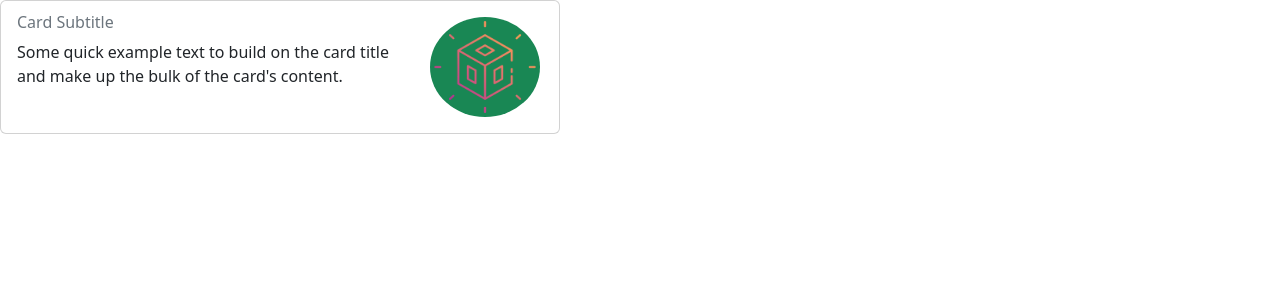
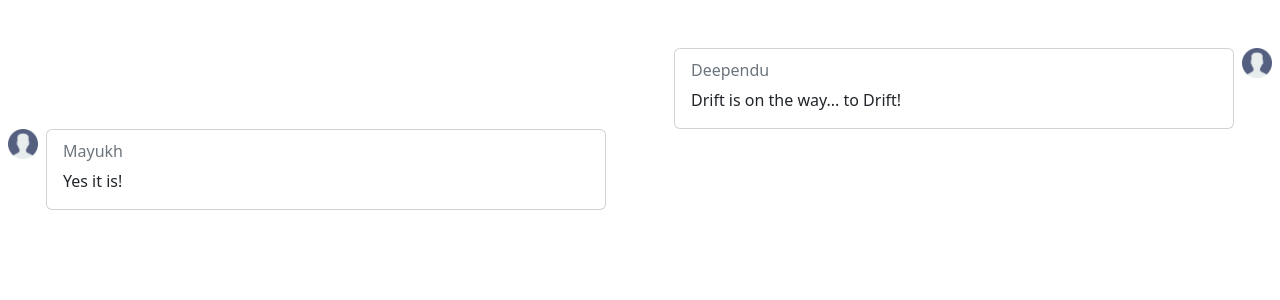
Before and after one commit to deependujha/drift-ethindia, a Next.js app in the folder frontend/: page /chat in a window 1280 px wide. Shown: the top 300 px of the page. Built offline with nearby package versions, Linux system fonts and the light colour scheme.

Commit message:
started with socket.io

```diff
--- a/frontend/components/ChatCard.jsx
+++ /dev/null
@@ -1,35 +0,0 @@
-import Card from "react-bootstrap/Card";
-import Row from "react-bootstrap/Row";
-import Col from "react-bootstrap/Col";
-import Image from "next/image";
-
-function ChatCard() {
-  return (
-    <Card style={{ width: "35rem" }}>
-      <Card.Body>
-        <Row>
-          <Col sm={9}>
-            <Card.Subtitle className="mb-2 text-muted">
-              Card Subtitle
-            </Card.Subtitle>
-            <Card.Text>
-              Some quick example text to build on the card title and make up the
-              bulk of the card's content.
-            </Card.Text>
-          </Col>
-          <Col sm={3}>
-            <Image
-              src="/chat.png"
-              alt="load..."
-              height="100"
-              width="110"
-              className="text-bg-success rounded-circle"
-            />
-          </Col>
-        </Row>
-      </Card.Body>
-    </Card>
-  );
-}
-
-export default ChatCard;
--- /dev/null
+++ b/frontend/components/chatCard/ChatCardLeft.jsx
@@ -0,0 +1,24 @@
+import Card from 'react-bootstrap/Card';
+import Row from 'react-bootstrap/Row';
+import Col from 'react-bootstrap/Col';
+import Image from 'next/image';
+
+function ChatCard() {
+	return (
+		<div className='d-flex'>
+			<Image src="/user.png" height="30" width="30" className='mx-2' alt="icon"/>
+			<Card style={{ width: '35rem' }}>
+				<Card.Body>
+					<Row>
+						<Col sm={9}>
+							<Card.Subtitle className="mb-2 text-muted">Mayukh</Card.Subtitle>
+							<Card.Text>Yes it is!</Card.Text>
+						</Col>
+					</Row>
+				</Card.Body>
+			</Card>
+		</div>
+	);
+}
+
+export default ChatCard;
--- /dev/null
+++ b/frontend/components/chatCard/ChatCardRight.jsx
@@ -0,0 +1,32 @@
+import Card from 'react-bootstrap/Card';
+import Row from 'react-bootstrap/Row';
+import Col from 'react-bootstrap/Col';
+import Image from 'next/image';
+
+function ChatCard() {
+	return (
+		<div className="d-flex justify-content-end">
+			<Card style={{ width: '35rem' }}>
+				<Card.Body>
+					<Row>
+						<Col sm={9}>
+							<Card.Subtitle className="mb-2 text-muted">
+								Deependu
+							</Card.Subtitle>
+							<Card.Text>Drift is on the way... to Drift!</Card.Text>
+						</Col>
+					</Row>
+				</Card.Body>
+			</Card>
+			<Image
+				src="/user.png"
+				height="30"
+				width="30"
+				className="mx-2"
+				alt="icon"
+			/>
+		</div>
+	);
+}
+
+export default ChatCard;
--- a/frontend/package.json
+++ b/frontend/package.json
@@ -13,6 +13,7 @@
     "next": "13.0.6",
     "react": "18.2.0",
     "react-bootstrap": "^2.6.0",
-    "react-dom": "18.2.0"
+    "react-dom": "18.2.0",
+    "socket.io-client": "^4.5.4"
   }
 }
--- a/frontend/pages/chat.js
+++ b/frontend/pages/chat.js
@@ -1,12 +1,14 @@
-import React from 'react'
-import ChatCard from '../components/ChatCard'
+import React from 'react';
+import ChatCardLeft from '../components/chatCard/ChatCardLeft';
+import ChatCardRight from '../components/chatCard/ChatCardRight';
 
 const chat = () => {
-  return (
-      <div>
-          <ChatCard/>
-    </div>
-  )
-}
+	return (
+		<div className='my-5'>
+			<ChatCardRight />
+			<ChatCardLeft />
+		</div>
+	);
+};
 
-export default chat
+export default chat;
```
Also changed, not shown: frontend/components/chatroom/MainCol.jsx (+36 -5 lines), frontend/pages/socket.js (added, +51 -0 lines), frontend/public/user.png (added), 1 other file (tests, documents, lock files or other folders).
